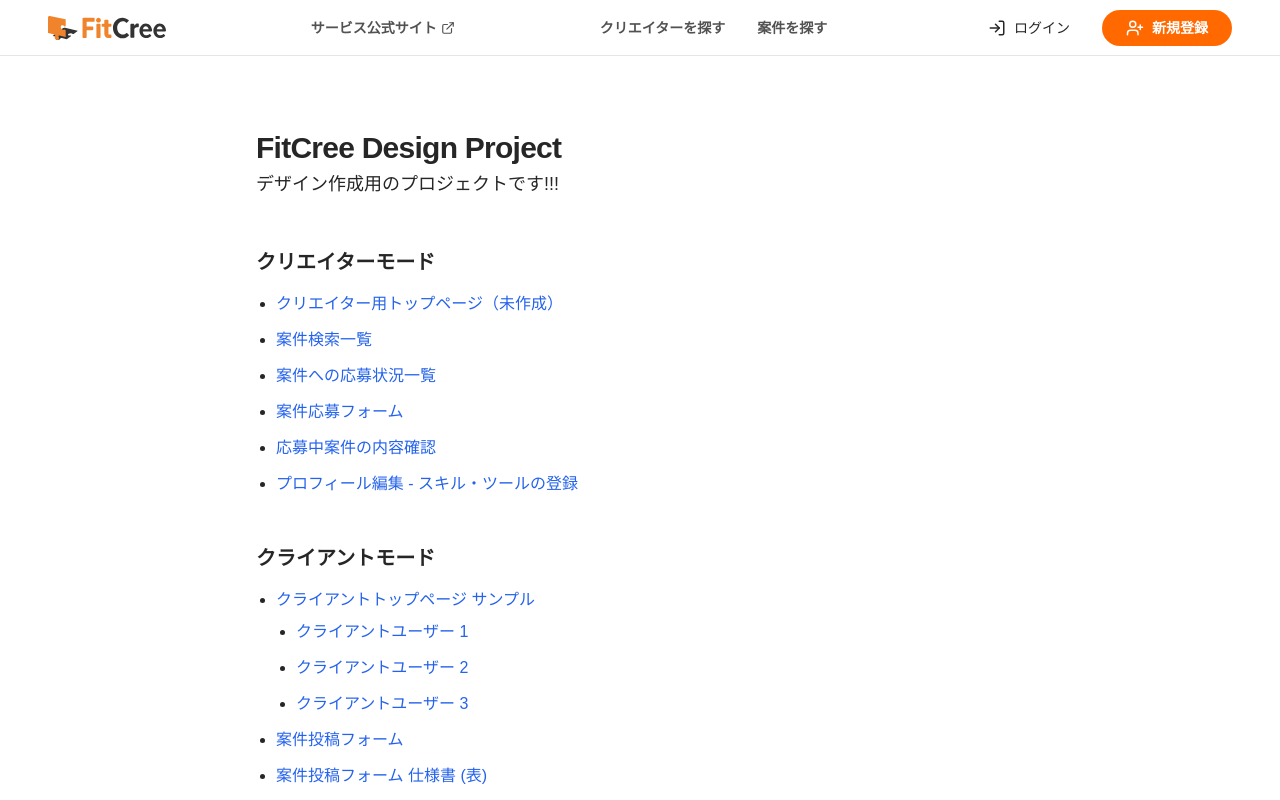
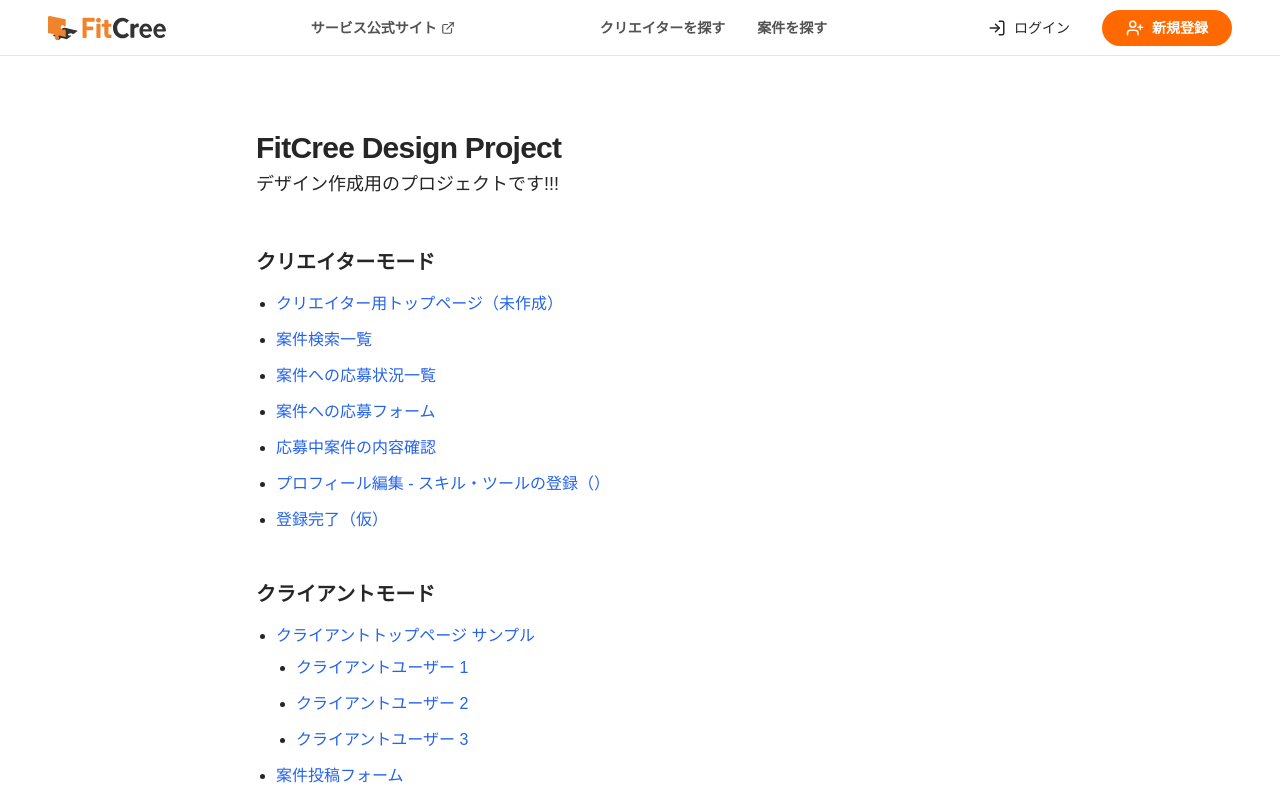
Before and after one commit to FitCree/fitcree-design, a Next.js app in the folder fitcree-design-app/: page / in a window 1280 px wide. Shown: the top 800 px of the page. Built offline with nearby package versions, Linux system fonts and the light colour scheme.

Commit message:
トップページへリンク追加

```diff
--- a/fitcree-design-app/src/app/page.tsx
+++ b/fitcree-design-app/src/app/page.tsx
@@ -40,7 +40,7 @@
               </li>
               <li>
                 <Link className="link-blue" href="/creator/jobs/101/apply">
-                  案件応募フォーム
+                  案件への応募フォーム
                 </Link>
               </li>
               <li>
@@ -49,8 +49,13 @@
                 </Link>
               </li>
               <li>
-                <Link className="link-blue" href="/creator/profile">
-                  プロフィール編集 - スキル・ツールの登録
+                <Link className="link-blue" href="/creator/profile/skills">
+                  プロフィール編集 - スキル・ツールの登録（）
+                </Link>
+              </li>
+              <li>
+                <Link className="link-blue" href="/creator/welcome">
+                  登録完了（仮）
                 </Link>
               </li>
             </ul>
```
